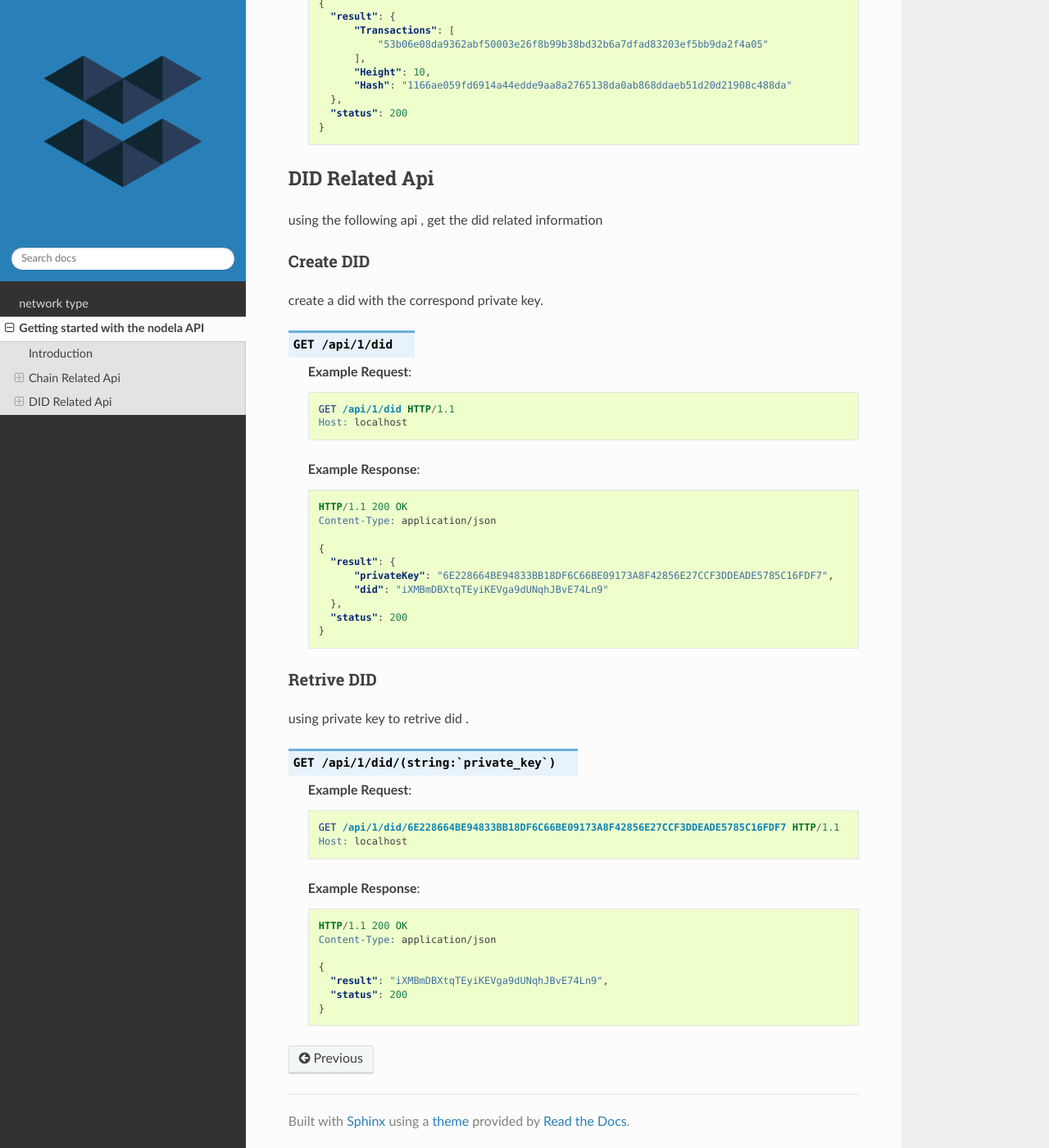
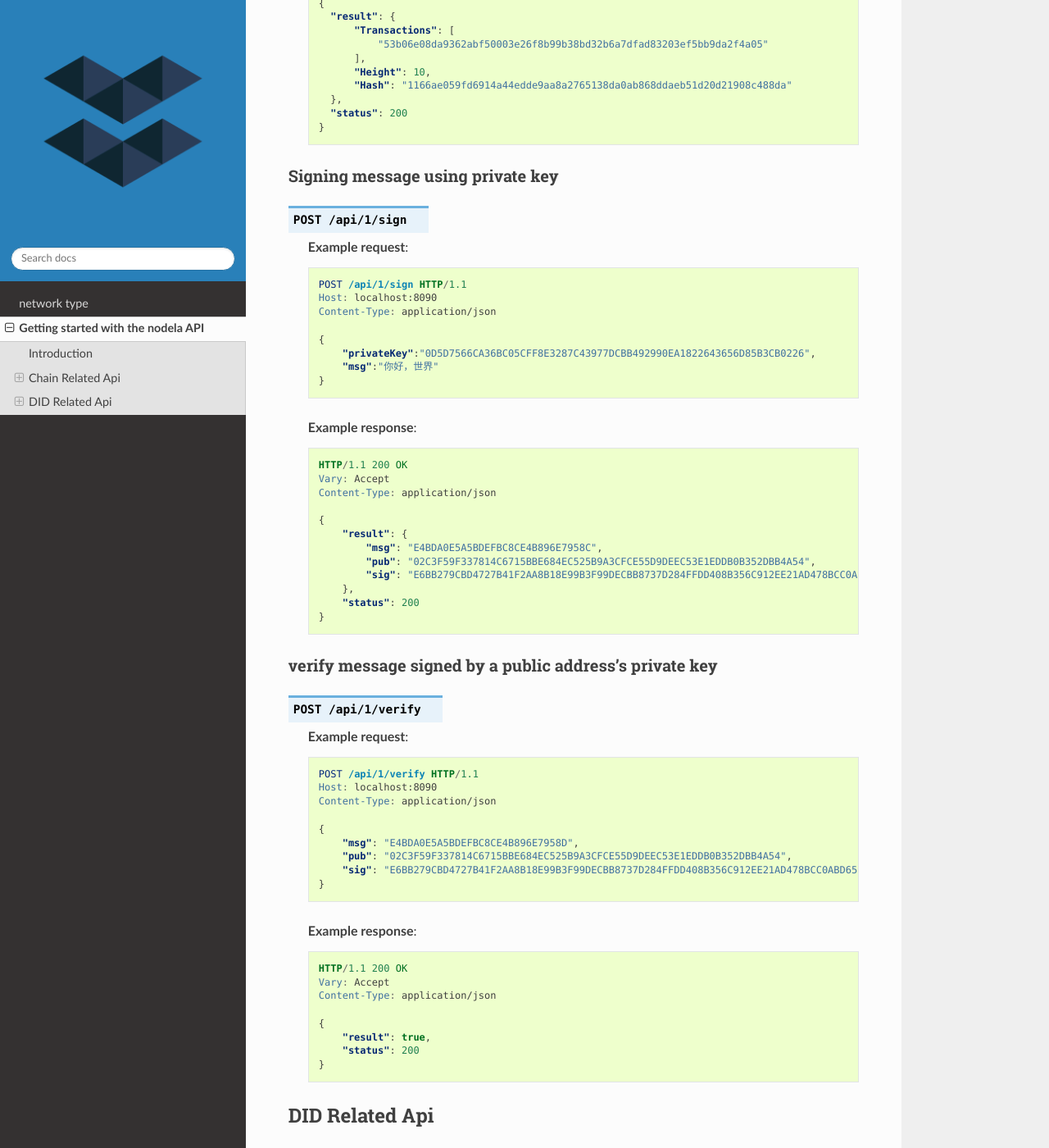
Before and after one commit to xiaomingfuckeasylife/nodela, a Sphinx documentation site: the page built from docs/api_guide.rst, in a window 1280 px wide and 1400 px high, scrolled down 1475 px. Shown: the whole window at 82% size. Built offline with Sphinx 7.4.7 and the Read the Docs theme 2.0.0, drawn with Linux system fonts in a browser that asks for light colours.

Commit message:
add api docs

```diff
--- a/docs/api_guide.rst
+++ b/docs/api_guide.rst
@@ -81,6 +81,73 @@ using height to get block contained transactions
         "status": 200
       }
 
+Signing message using private key
+-----------------------------------------
+
+.. http:post:: /api/1/sign
+
+   **Example request**:
+
+   .. sourcecode:: http
+
+    POST /api/1/sign HTTP/1.1
+    Host: localhost:8090
+    Content-Type: application/json
+
+    {
+        "privateKey":"0D5D7566CA36BC05CFF8E3287C43977DCBB492990EA1822643656D85B3CB0226",
+        "msg":"你好，世界"
+    }
+
+   **Example response**:
+
+   .. sourcecode:: http
+
+      HTTP/1.1 200 OK
+      Vary: Accept
+      Content-Type: application/json
+
+      {
+          "result": {
+              "msg": "E4BDA0E5A5BDEFBC8CE4B896E7958C",
+              "pub": "02C3F59F337814C6715BBE684EC525B9A3CFCE55D9DEEC53E1EDDB0B352DBB4A54",
+              "sig": "E6BB279CBD4727B41F2AA8B18E99B3F99DECBB8737D284FFDD408B356C912EE21AD478BCC0ABD65246938F17DDE64258FD8A9684C0649B23AE1318F7B9CEEEC7"
+          },
+          "status": 200
+      }
+
+
+verify message signed by a public address's private key
+--------------------------------------------------------
+
+.. http:post:: /api/1/verify
+
+   **Example request**:
+
+   .. sourcecode:: http
+
+    POST /api/1/verify HTTP/1.1
+    Host: localhost:8090
+    Content-Type: application/json
+
+    {
+        "msg": "E4BDA0E5A5BDEFBC8CE4B896E7958D",
+        "pub": "02C3F59F337814C6715BBE684EC525B9A3CFCE55D9DEEC53E1EDDB0B352DBB4A54",
+        "sig": "E6BB279CBD4727B41F2AA8B18E99B3F99DECBB8737D284FFDD408B356C912EE21AD478BCC0ABD65246938F17DDE64258FD8A9684C0649B23AE1318F7B9CEEEC7"
+    }
+
+   **Example response**:
+
+   .. sourcecode:: http
+
+      HTTP/1.1 200 OK
+      Vary: Accept
+      Content-Type: application/json
+
+      {
+          "result": true,
+          "status": 200
+      }
 
 .. _did-related-api:
 
```
